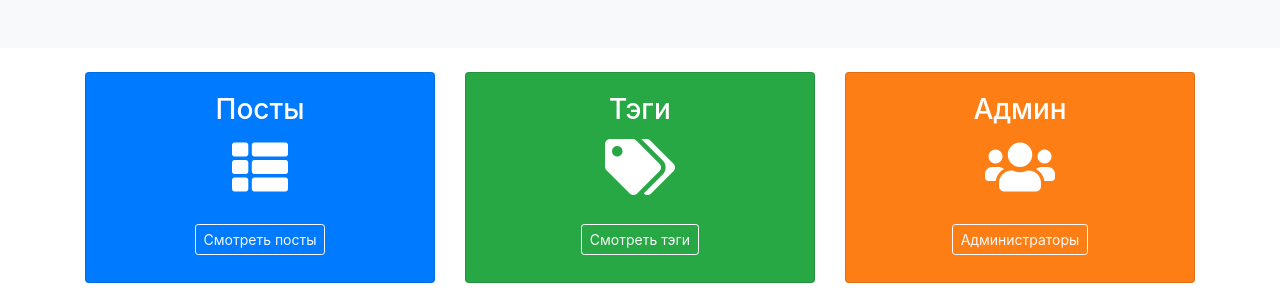
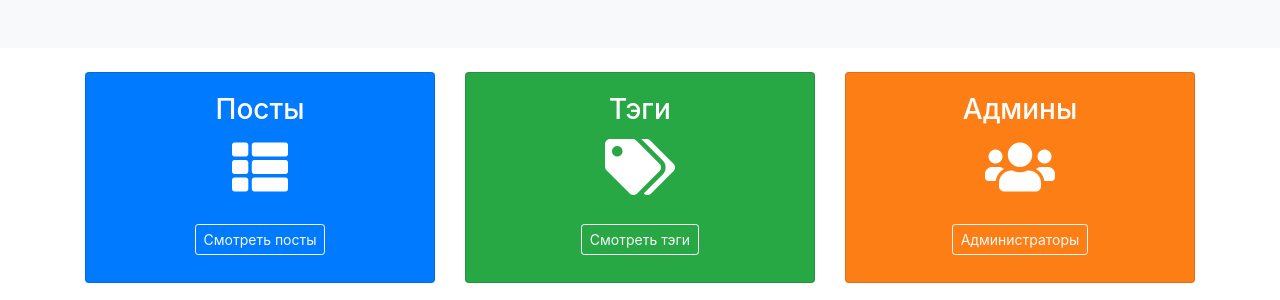
Before and after one commit to popoffww/django-blog, a Django app: page / in a window 1280 px wide. Shown: the part 112-412 px from the top of the page. Run offline with Django 3.2, Linux system fonts and the light colour scheme; some libraries are stand-ins or nearby versions.

Commit message:
Портфолио

```diff
--- a/blog/templates/blog/home.html
+++ b/blog/templates/blog/home.html
@@ -46,7 +46,7 @@
         <div class="col-4">
             <div class="card card-user text-center text-white mb-3 orange">
                 <div class="card-body">
-                    <h3>Админ</h3>
+                    <h3>Админы</h3>
                     <h4 class="display-4">
                         <i class="fas fa-users"></i>
                     </h4>
```
